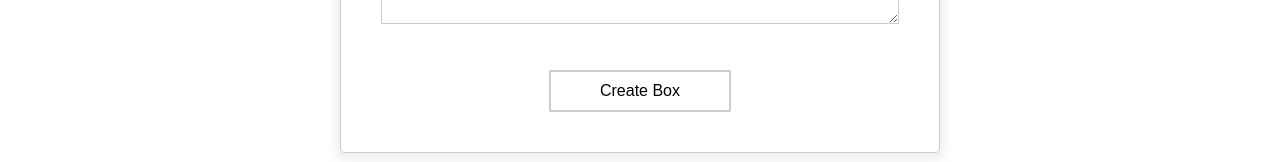
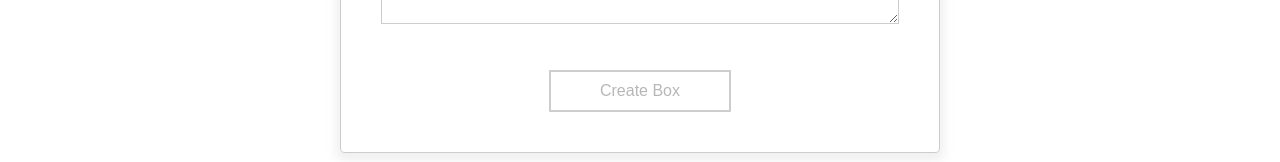
Before and after one commit to vpasquar/EchoPack2, a React (Create React App) app in the folder client/: page /create in a window 1280 px wide. Shown: the part 640-802 px from the top of the page. Built offline with nearby package versions, Linux system fonts and the light colour scheme; no server answers.

Commit message:
added disablers on usercreate form

```diff
--- a/client/src/pages/UserCreate/UserCreate.js
+++ b/client/src/pages/UserCreate/UserCreate.js
@@ -181,7 +181,7 @@ class UserCreate extends Component {
                                  </div>
 
                                  <button
-                                     // disabled = {!loginEnabled}
+                                     disabled = {!this.state.activeUser}
                                      onClick={this.handleFormSubmit}
                                      name="submitSignup"
                                      //type="submit"
@@ -240,7 +240,7 @@ class UserCreate extends Component {
                                 </div>
 
                                 <button
-                                   // disabled={!loginEnabled}
+                                   disabled={!this.state.activeUser}
                                    onClick={this.handleFormSubmit}
                                    name="submitLogin"
                                    //type="submit"
```
Also changed, not shown: 7 other files (tests, documents, lock files or other folders).
